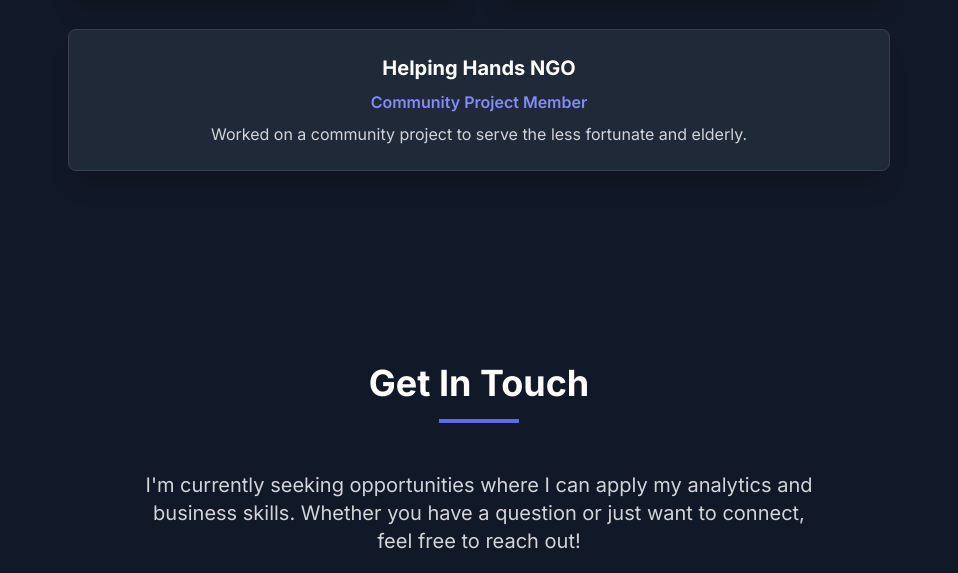
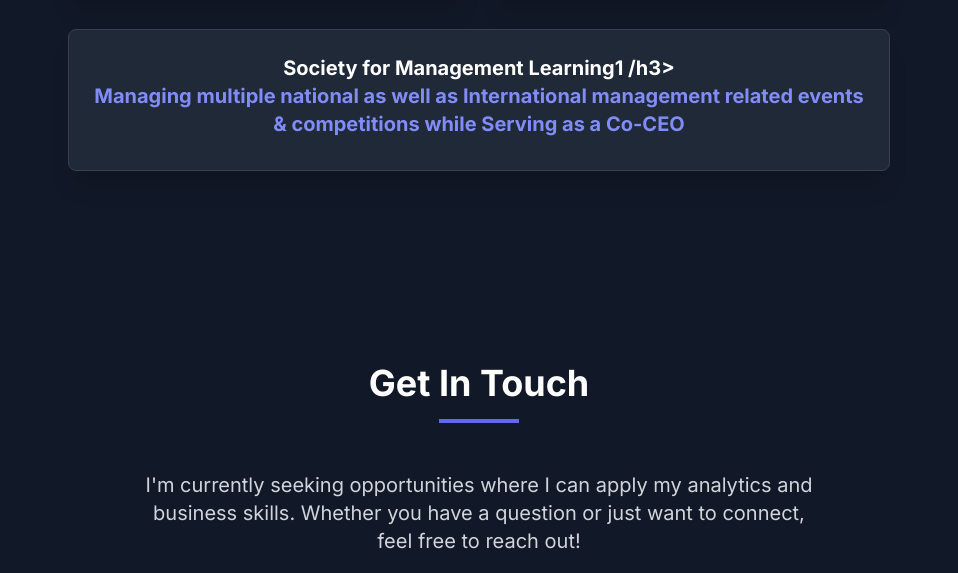
Before and after one commit to sanskarsingh5kittu/Portfolio, a plain HTML site: page index.html in a window 1280 px wide. Shown: the part 5593-6166 px from the top of the page, without its empty margins (161-1119 px from the left). Drawn offline with nearby package versions, Linux system fonts and the light colour scheme.

Commit message:
Update index.html

```diff
--- a/index.html
+++ b/index.html
@@ -386,11 +386,12 @@
                         <p class="text-md text-indigo-400 font-semibold">Delegate of WHO-Switzerland</p>
                         <p class="text-md text-gray-300 mt-2">Engaged in the Diplomacy Forum.</p>
                     </div>
-                    <!-- NGO -->
+                    <!-- SML -->
                     <div class="bg-gray-800 p-6 rounded-lg shadow-xl border border-gray-700 text-center md:col-span-2 transition-all duration-300 hover:border-indigo-500 hover:-translate-y-1">
-                        <h3 class="text-xl font-bold text-white mb-2">Helping Hands NGO</h3>
-                        <p class="text-md text-indigo-400 font-semibold">Community Project Member</p>
-                        <p class="text-md text-gray-300 mt-2">Worked on a community project to serve the less fortunate and elderly.</p>
+                        <h3 class="text-xl font-bold text-white mb-2">
+                        Society for Management Learning1 /h3>
+                        <p class="text-md text-indigo-400 font-semiMember Co-CEO </p>
+                        <p class="text-md text-gray-300 mt-2">Managing multiple national as well as International management related events & competitions while Serving as a Co-CEO </p>
                     </div>
                 </div>
             </div>
```
